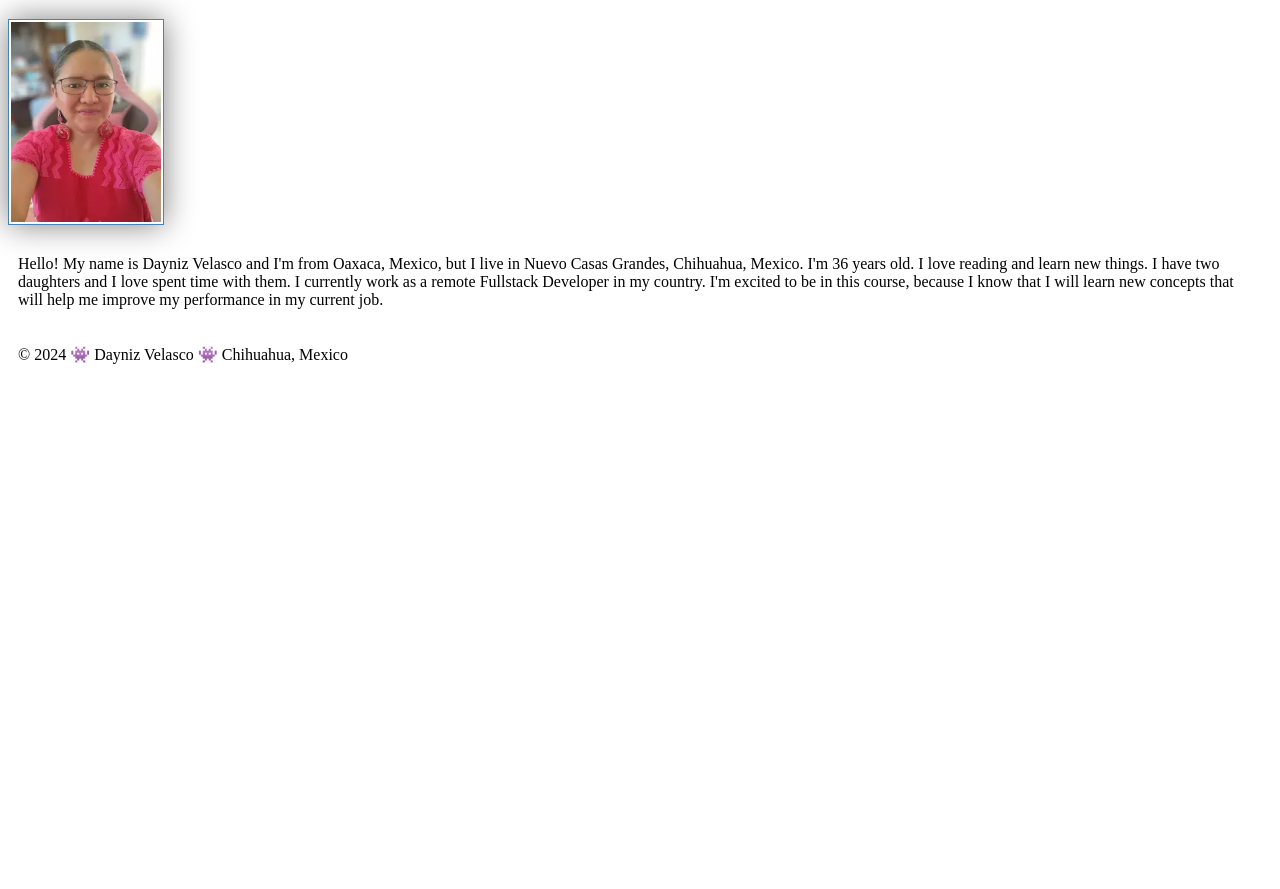
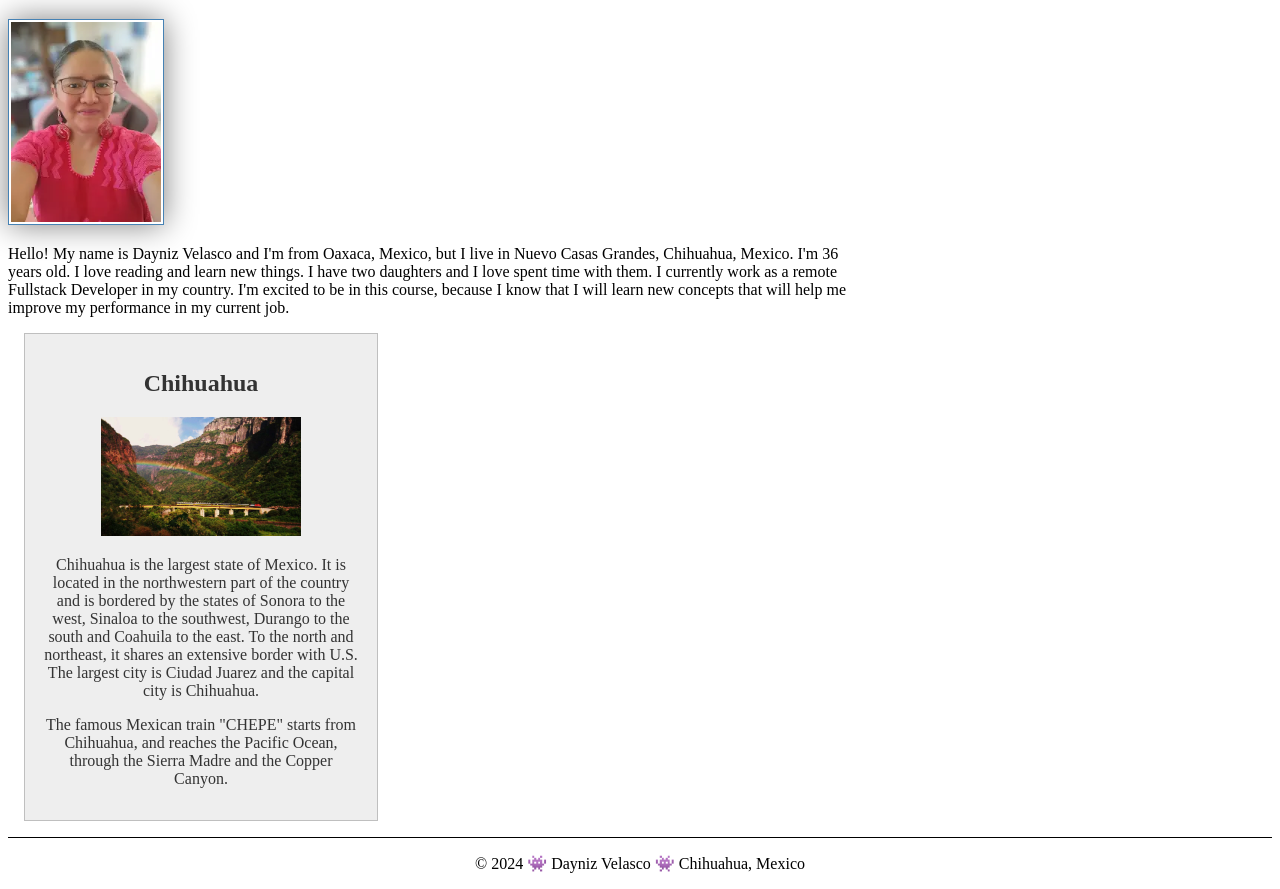
Before and after one commit to YaelVC/wdd130, a plain HTML site: page index.html in a window 1280 px wide. Shown: the part 203-1092 px from the top of the page. Before the commit the page ends 800 px from the top, so only its background shows below. Drawn offline with Linux system fonts and the light colour scheme.

Commit message:
ADD - Add style and information of my city

```diff
--- a/index.html
+++ b/index.html
@@ -4,6 +4,8 @@
     <meta charset="UTF-8">
     <meta name="viewport" content="width=device-width, initial-scale=1.0">
     <title>Dayniz Velasco | WDD 130</title>
+    <meta name="description" content="This page is a presentation of Dayniz Velasco of course WDD130">
+    <meta name="authos" content="Dayniz Velasco">
     <link rel="stylesheet" href="styles/styles.css">
 
 </head>
@@ -23,6 +25,12 @@
 
         </p>
     </main>
+    <aside>
+        <h2>Chihuahua</h2>
+        <img src="./images/chihuahua.jpg" alt="Chihuahua landscape">
+        <p>Chihuahua is the largest state of Mexico. It is located in the northwestern part of the country and is bordered by the states of Sonora to the west, Sinaloa to the southwest, Durango to the south and Coahuila to the east. To the north and northeast, it shares an extensive border with U.S. The largest city is Ciudad Juarez and the capital city is Chihuahua. </p>
+        <p>The famous Mexican train "CHEPE" starts from Chihuahua, and reaches the Pacific Ocean, through the Sierra Madre and the Copper Canyon. </p>
+    </aside>
     <footer>
         <p>&copy; 2024 👾 Dayniz Velasco 👾 Chihuahua, Mexico </p>
     </footer>
--- a/styles/styles.css
+++ b/styles/styles.css
@@ -13,7 +13,7 @@ h1 {
     color: steelblue;
 }
 
-img {
+main img {
     width: 150px;
     height: auto;
     border: 1px solid steelblue;
@@ -22,5 +22,30 @@ img {
 }
 
 p {
-    padding: 10px;
+    padding: 0px;
 }
+
+main {
+    max-width: 840px;
+}
+
+aside {
+    width: 20rem;
+    margin: 1rem;
+    border: 1px solid rgba(0, 0, 0, 0.2);
+    padding: 1rem;
+    background-color: #eee;
+    color: #333;
+    text-align: center;
+}
+
+aside img {
+    width: 200px;
+    height: auto;
+}
+
+footer {
+    margin-top: 15px;
+    border-top: 1px solid #000;
+    text-align: center;
+}
```
Also changed, not shown: images/chihuahua.jpg (added), images/chihuahua_edo.jpg (added).
